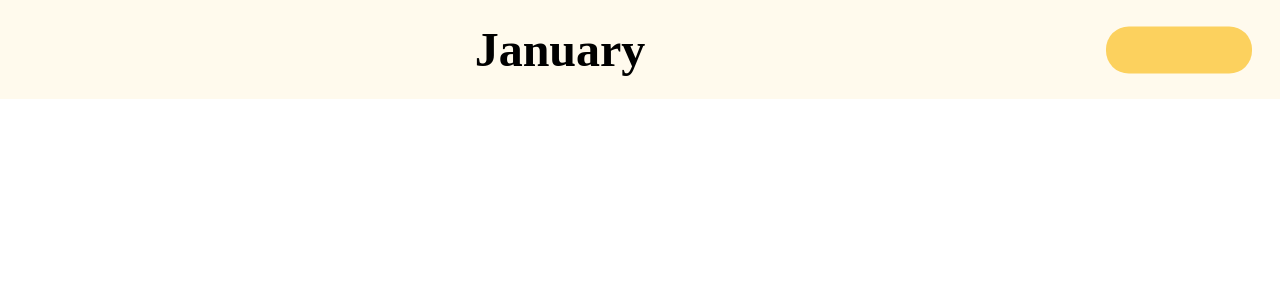
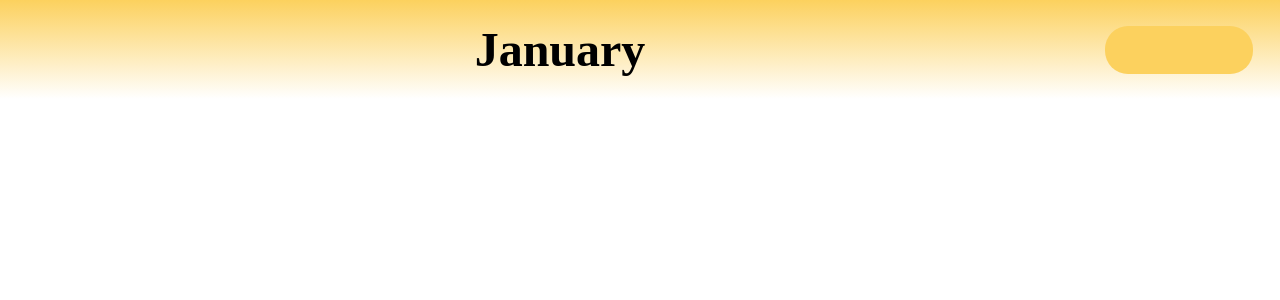
Before and after one commit to dahyunnee/react-posco, a React (Create React App) app in the folder frontend/: page / in a window 1280 px wide. Shown: the top 300 px of the page. Built offline with nearby package versions, Linux system fonts and the light colour scheme; a web font is replaced by a local one.

Commit message:
[Feature] Header gradient 설정

```diff
--- a/frontend/package.json
+++ b/frontend/package.json
@@ -16,6 +16,7 @@
     "@types/react": "^18.2.47",
     "@types/react-dom": "^18.2.18",
     "axios": "^1.6.5",
+    "expo-linear-gradient": "^12.5.0",
     "react": "^18.2.0",
     "react-dom": "^18.2.0",
     "react-icons": "^4.12.0",
--- a/frontend/src/components/common/Header.tsx
+++ b/frontend/src/components/common/Header.tsx
@@ -1,4 +1,5 @@
 import { Link, useLocation } from 'react-router-dom';
+import { LinearGradient } from 'expo-linear-gradient'
 import styled from 'styled-components';
 import { IconUserName, BackButton } from '../../assets/icons';
 import { useNavigate } from 'react-router-dom';
@@ -53,7 +54,8 @@ const HeaderWrapper = styled.div`
     height: 4.6rem;
     padding: 0.8rem 1.3rem;
 
-    background-color: ${(props) => props.theme.color.background};
+    background: linear-gradient(to bottom, ${(props) => props.theme.color.yellow00}, ${(props) => props.theme.color.white});
+    //background-color: ${(props) => props.theme.color.yellow00};
     z-index: 10;
 `
 
@@ -72,8 +74,8 @@ const HeaderBackButton = styled.button`
     width: 6rem;
     height: 4rem;
 
-    background-color: ${(props) => props.theme.color.background};
-    border: 0.05rem solid ${(props) => props.theme.color.background};
+    background: none;
+    border: none;
 `;
 
 const HeaderMyPageButton = styled.button`
@@ -84,8 +86,8 @@ const HeaderMyPageButton = styled.button`
     width: 10rem;
     height: 4rem;
 
-    background-color: ${(props) => props.theme.color.background};
-    border: 0.05rem solid ${(props) => props.theme.color.background};
+    background: none;
+    border: none;
 `;
 
 const HeaderToday = styled.h1`
--- a/frontend/src/styles/theme.tsx
+++ b/frontend/src/styles/theme.tsx
@@ -1,6 +1,7 @@
 import { DefaultTheme } from 'styled-components';
 
 const color = {
+    yellow00: '#FCD15E',
     yellow01: '#FFE09B',
     yellow02: '#FFF0D1',
     background: '#FFFAED',
```
Also changed, not shown: frontend/src/router/routes.tsx (deleted, +0 -9 lines), 1 other file (tests, documents, lock files or other folders).
